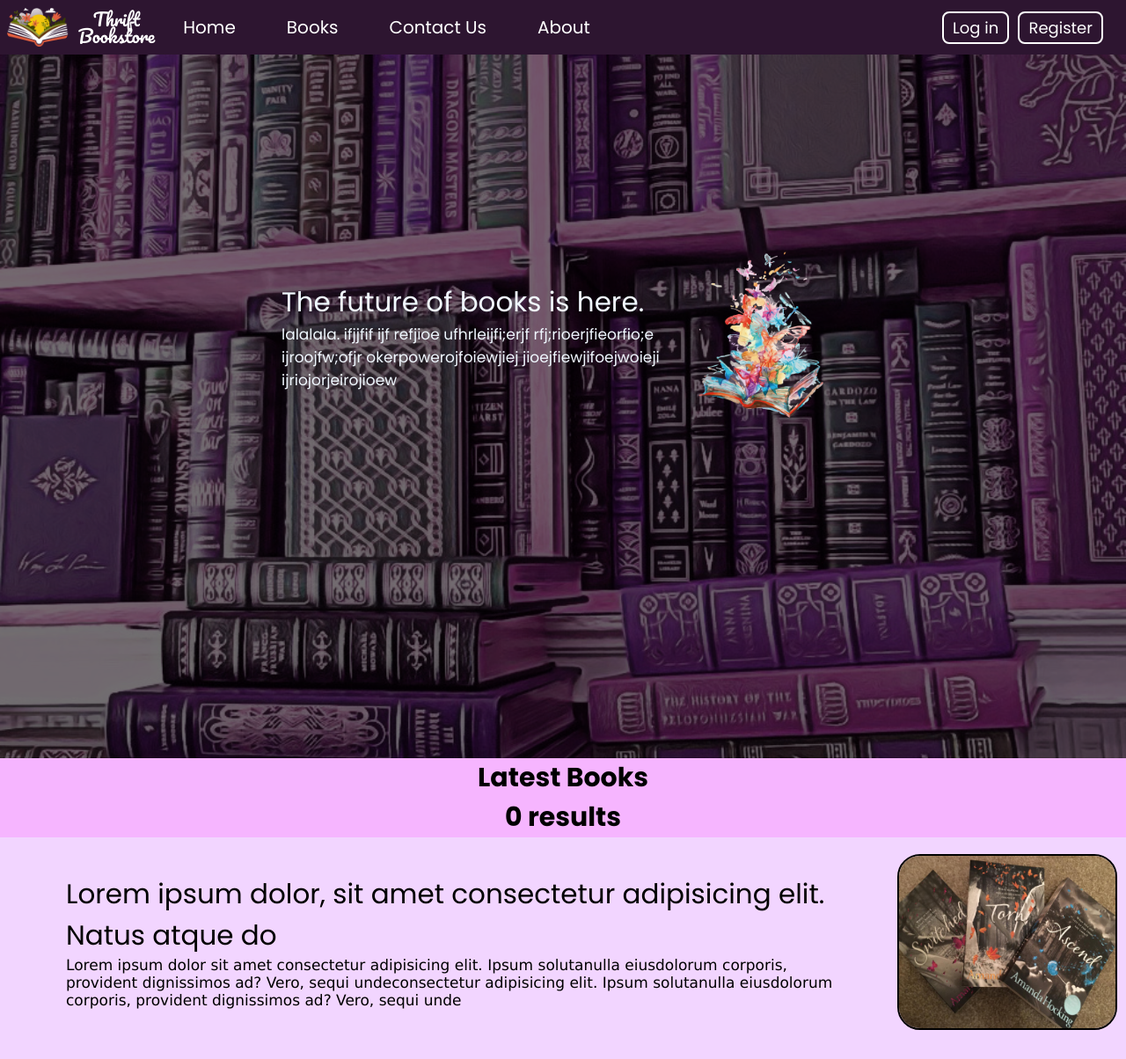
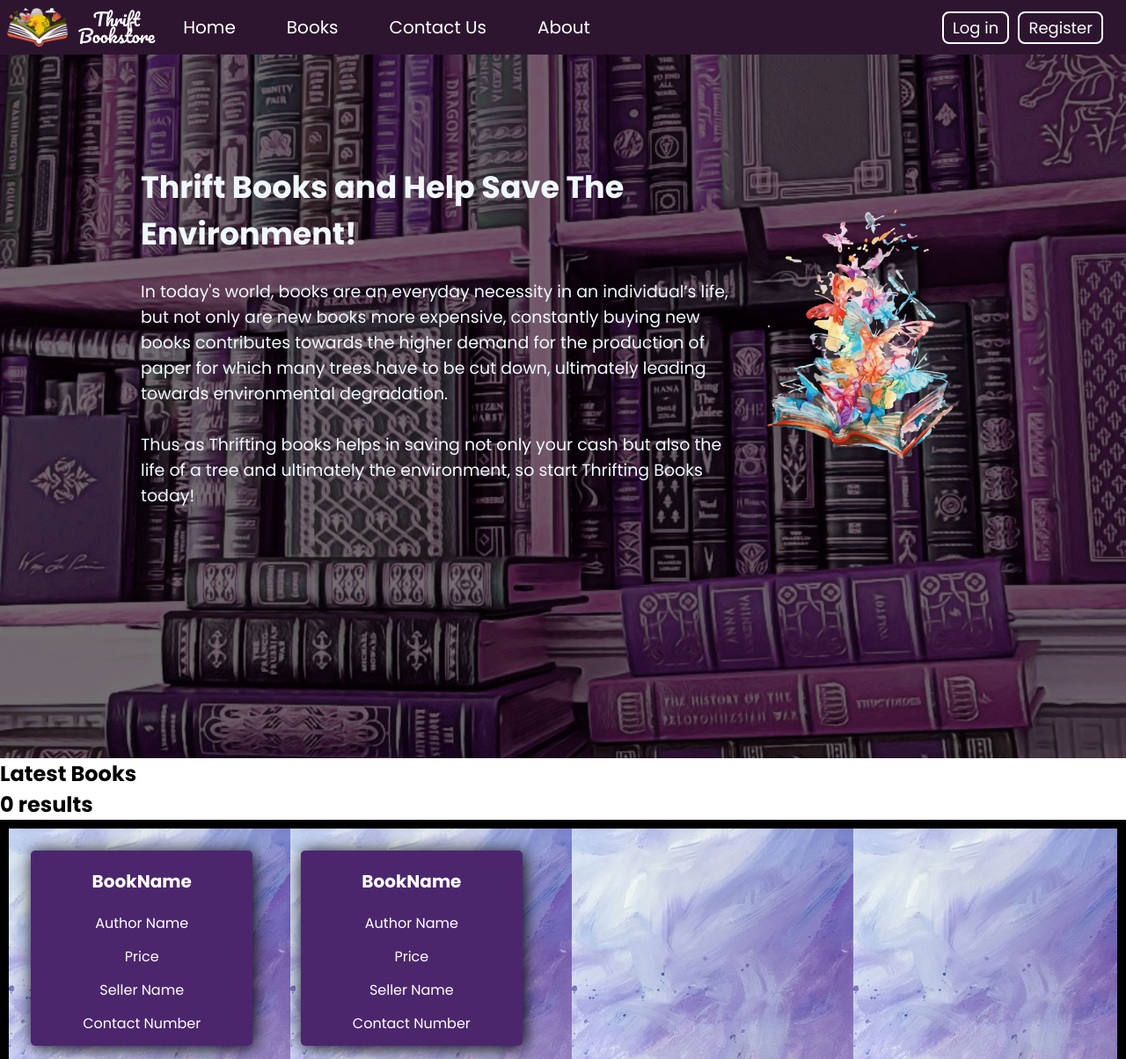
Before and after one commit to tracyshrestha/Thrift-Bookstore, a PHP site: page / in a window 1280 px wide. Shown: the top 1204 px of the page at 88% size. Run offline with PHP 8.4, Linux system fonts and the light colour scheme; the visitor is signed in with stand-in values (Sample User, id 1); data that the repository does not hold is empty.

Commit message:
added cards and bookpage

```diff
--- a/css/style.css
+++ b/css/style.css
@@ -75,7 +75,7 @@ html {
   justify-content: center;
   align-items: center;
   color: aliceblue;
-  max-width: 50%;
+  max-width: 75%;
   margin: auto;
   height: 80%;
 }
@@ -95,10 +95,10 @@ html {
   margin: auto;
 }
 .text-big {
-  font-size: 31px;
+  font-size: 35px;
 }
 .text-small {
-  font-size: 17px;
+  font-size: 19px;
 }
 .btn {
   padding: 8px 20px;
@@ -118,73 +118,68 @@ html {
   background: rgb(242, 213, 255);
   color: rgb(45, 21, 48);
 }
+/* cards */
+
+.mainbox {
+  border: 10px solid black;
+  background:  url("../img/bookimgg.jpg")
+  /* background-color: rgb(191, 157, 223); */
+
+}
+.mainbox :hover {
+  background-color: rgb(116, 0, 106);
+  color: rgb(255, 0, 191)
+   border-radius: 5px;
+  cursor: pointer;
+  transform: translateY(-5px);
+}
+.card {
+  background-color: rgb(75, 38, 109);
+  color: white;
+  width: 20%;
+  display: inline-block;
+  box-shadow: 2px 2px 20px black;
+  border-radius: 5px;
+  margin: 2%;
+  text-align: center;
+  padding: 10px;
+}
+
+
+.bookname {
+  padding: 10px;
+}
+
+.bookname h1 {
+  font-size: 20px;
+}
+
+.bookinformation {
+  padding: 3px;
+  padding-top: 10px;
+}
+/* cardend */
 .section {
-  background-color: rgb(242, 213, 255);
+  /* background-color: rgb(48, 0, 54); */
+  background:  url("../img/galaxy.jpg");
   display: flex;
+  flex-direction: row-reverse;
   align-items: center;
   justify-content: space-evenly;
   max-width: 100%;
   margin: auto;
   padding: 10px;
+  color: white
 }
 
-/* cards page */
-.bag {
-  background-color: rgb(246, 181, 255);
-}
 
-.bag h1 {
-  text-align: center;
-  font-size: 30px;
-}
-.bookcover {
-  width: 20%;
-  display: inline-block;
-  /* box-shadow: 2px 2px 20px black; */
-  border-radius: 5px;
-  margin: 2%;
-}
-.sbook {
-  display: flex;
-  align-items: center;
-  width: 400px;
-  height: 300px;
-  justify-content: center;
-  justify-content: space-between;
-  top: 0;
-  background-color: #fff;
-}
 
-.bookc img {
-  width: 40%;
-  height: 180px;
-}
-
-.bookc {
-  width: 40%;
-  height: 290px;
-  padding: 0 3px;
-  display: flex;
-  justify-content: center;
-  align-items: center;
-}
-.bookc img {
-  width: 100%;
-}
-.rightside {
-  width: 60%;
-  padding: 4px 11px;
-  text-align: left;
-}
 .txt {
   line-height: 20px;
   font-size: 15px;
   font-family: "Pacifico", cursive;
 }
 
-.section-left {
-  flex-direction: row-reverse;
-}
 .paras {
   padding: 0px 65px;
 }
@@ -197,22 +192,52 @@ html {
 }
 .thumbnail img {
   width: 250px;
-  border: 2px solid black;
-  border-radius: 26px;
+
   margin-top: 9px;
 }
 
+.followus{
+
+  color: #fff;
+  text-align: center;
+  background: rgba(0, 0, 0, 0.6) url("../img/bg.png");
+  background-size: cover;
+  background-blend-mode: darken;
+}
+.followus li{
+  list-style: none;
+    padding: 6px 29px;
+
+
+}
+.followus li a{
+
+    text-decoration: none;
+    color: rgb(255, 255, 255);
+    font-size: 16px;
+    font-family: -apple-system, BlinkMacSystemFont, 'Segoe UI', Roboto, Oxygen, Ubuntu, Cantarell, 'Open Sans', 'Helvetica Neue', sans-serif;
+
+}
+.followus li a:hover{
+    text-decoration: none;
+    color: rgb(228, 118, 255);
+
+
+}
+
+
 .foott {
-  background-color: rgb(45, 21, 48);
+  background-color: rgb(0, 0, 0);
 }
 .text-footer {
   text-align: center;
   padding: 5px 0;
   font-family: unset;
-  font-size: 20px;
+  font-size: 18px;
   display: flex;
   justify-content: center;
   color: white;
+
 }
 .burger {
   display: none;
--- a/index.php
+++ b/index.php
@@ -28,8 +28,8 @@ session_start();
                 <div class="webname">Thrift Bookstore</div>
             </div>
             <li><a href="#home">Home</a></li>
-            <li><a href="#books">Books</a></li>
-            <li><a href="#contact">Contact Us</a></li>
+            <li><a href="books.html">Books</a></li>
+            <li><a href="#contactus">Contact Us</a></li>
             <li><a href="#about">About</a></li>
         </ul>
         <div class="rightNav v-class-resp">
@@ -48,9 +48,11 @@ session_start();
     <section class="background firstSection" id="home">
         <div class="box-main">
             <div class="firstHalf">
-                <p class="text-big">The future of books is here.</p>
-                <p class="text-small">lalalala. ifjjfif ijf refjioe ufhrleijfi;erjf rfj;rioerjfieorfio;e ijroojfw;ofjr
-                    okerpowerojfoiewjiej jioejfiewjifoejwoieji ijriojorjeirojioew </p>
+                <b class="text-big">Thrift Books and Help Save The Environment!  </b><br>
+                <p class="text-small">  In today's world, books are an everyday necessity in an individual’s life, but not only are new books more expensive, constantly buying new books contributes towards the higher demand for the production of paper for which many trees have to be cut down, ultimately leading towards environmental degradation. <br><br>
+                Thus as Thrifting books helps in saving not only your cash but also the life of a tree and ultimately the environment, so start Thrifting Books today!
+
+</p>
 
             </div>
             <div class="secondHalf">
@@ -60,7 +62,6 @@ session_start();
     </section>
 
 
-
     <section class="bag">
 
 <h1> Latest Books <h1>
@@ -68,7 +69,7 @@ session_start();
 
 <?php
           include 'db.php';
-          $sql = "SELECT * FROM `bookinfo` LIMIT 3";
+          $sql = "SELECT * FROM `bookinfo` LIMIT 4";
           $result = mysqli_query($conn, $sql);
 
           if (mysqli_num_rows($result) > 0) {
@@ -77,9 +78,7 @@ session_start();
               echo '
               <div class="bookcover">
             <div class="sbook">
-              <div class="bookc">
-              <img src="' . $row["bookimage"] . '" alt="Book Image">
-          </div>
+
           <div class="rightside txt">
                     <h3> Book Name: '. $row["bookname"] .'</h3>
                     <h4>Price (Rs) : '. $row["price"] .'</h4>
@@ -96,54 +95,99 @@ session_start();
           ?>
 
 </section>
+<div class="mainbox">
+
+      <!--cards -->
+
+      <div class="card">
+
+
+         <div class="bookname">
+            <h1>
+               BookName</h1>
+         </div>
+         <div class="authorname bookinformation">
+            <p>Author Name</p>
+
+         </div>
+         <div class="price bookinformation">
+            <p>Price</p>
+
+         </div>
+         <div class="sellername bookinformation">
+            <p>Seller Name</p>
+
+         </div>
+         <div class="contactno bookinformation">
+            <p>Contact Number</p>
+
+         </div>
+
+      </div>
+
+
+      <div class="card">
+
+
+         <div class="bookname">
+            <h1>
+               BookName</h1>
+         </div>
+         <div class="authorname bookinformation">
+            <p>Author Name</p>
+
+         </div>
+         <div class="price bookinformation">
+            <p>Price</p>
+
+         </div>
+         <div class="sellername bookinformation">
+            <p>Seller Name</p>
+
+         </div>
+         <div class="contactno bookinformation">
+            <p>Contact Number</p>
+
+         </div>
+
+      </div>
+
+
+
+   </div>
 
         <section class="section">
         <div class="paras">
-            <p class="sectionTag text-big">Lorem ipsum dolor, sit amet consectetur adipisicing elit. Natus atque do
-            </p>
+            <b class="sectionTag text-big">More About Thrift Bookstore
+        </b>
             <p class="sectionSubTag text-small">
-                Lorem ipsum dolor sit amet consectetur adipisicing elit. Ipsum solutanulla eiusdolorum corporis,
-                provident dignissimos ad? Vero, sequi undeconsectetur adipisicing elit. Ipsum solutanulla eiusdolorum
-                corporis, provident dignissimos ad? Vero, sequi unde
+            Thrift Bookstore aims to provide the common
+people an easily accessible platform through which they can buy and sell books
+conveniently. Even though there are people who are willing to buy second hand books,
+there aren’t many places where they can easily find them. Here users can search for the books that they need and browse through the variety
+of books available on the server and get their hands on the one that interests them at
+almost half of its original price.
             </p>
         </div>
         <div class="thumbnail">
-            <img src="img/b.jpg" alt="image" class="imgFluid" height="200px">
+            <img src="img/tree.png" alt="image" class="imgFluid" height="250px">
         </div>
     </section>
 
-    </section>
-    <section class="section" id="books">
-        <div class="paras">
-            <p class="sectionTag text-big">Lorem ipsum dolor, sit amet consectetur adipisicing elit. Natus atque do
-            </p>
-            <p class="sectionSubTag text-small">
-                Lorem ipsum dolor sit amet consectetur adipisicing elit. Ipsum solutanulla eiusdolorum corporis,
-                provident dignissimos ad? Vero, sequi undeconsectetur adipisicing elit. Ipsum solutanulla eiusdolorum
-                corporis, provident dignissimos ad? Vero, sequi unde
-            </p>
-        </div>
-        <div class="thumbnail">
-            <img src="https://source.unsplash.com/1600x900/?books,library" alt="image" class="imgFluid" height="200px">
-        </div>
-    </section>
-    <hr>
-    <section class="section section-left">
-        <div class="paras">
-            <p class="sectionTag text-big">Lorem ipsum , sit amet consectetur adipisicing elit. Natus atque do
-            </p>
-            <p class="sectionSubTag text-small">
-                Lorem ipsum dolor sit amet consectetur adipisicing elit. Ipsum solutanulla eiusdolorum corporis,
-                provident dignissimos ad? Vero, sequi undeconsectetur adipisicing elit. Ipsum solutanulla eiusdolorum
-                corporis, provident dignissimos ad? Vero, sequi unde
-            </p>
-        </div>
-        <div class="thumbnail">
-            <img src="https://source.unsplash.com/1600x900/?recycle,code" alt="image" class="imgFluid" height="200px">
-        </div>
-    </section>
+    <section class="followus backcolor" id="contactus">
+
+        <h2>Find Us On Social Media: </h2>
+             <ul class="acc">
+        <li><a href="https://www.instagram.com/">Instagram</a><li>
+        <li><a href="https://www.facebook.com">Facebook</a></li>
+        <li><a href="https://www.twitter.com/">Twitter</a></li>
+    </ul>
+
+        </section>
+
 
     <footer class="foott" id="about">
+
         <p class="text-footer">
             CopyRight &copy; 2021 -www.ThriftBookstore.com -All Rights Reserved
         </p>
```
Also changed, not shown: books.html (added, +43 -0 lines), css/bookstyle.css (added), img/bookimgg.jpg (added), img/galaxy.jpg (added), img/tree.png (added).
